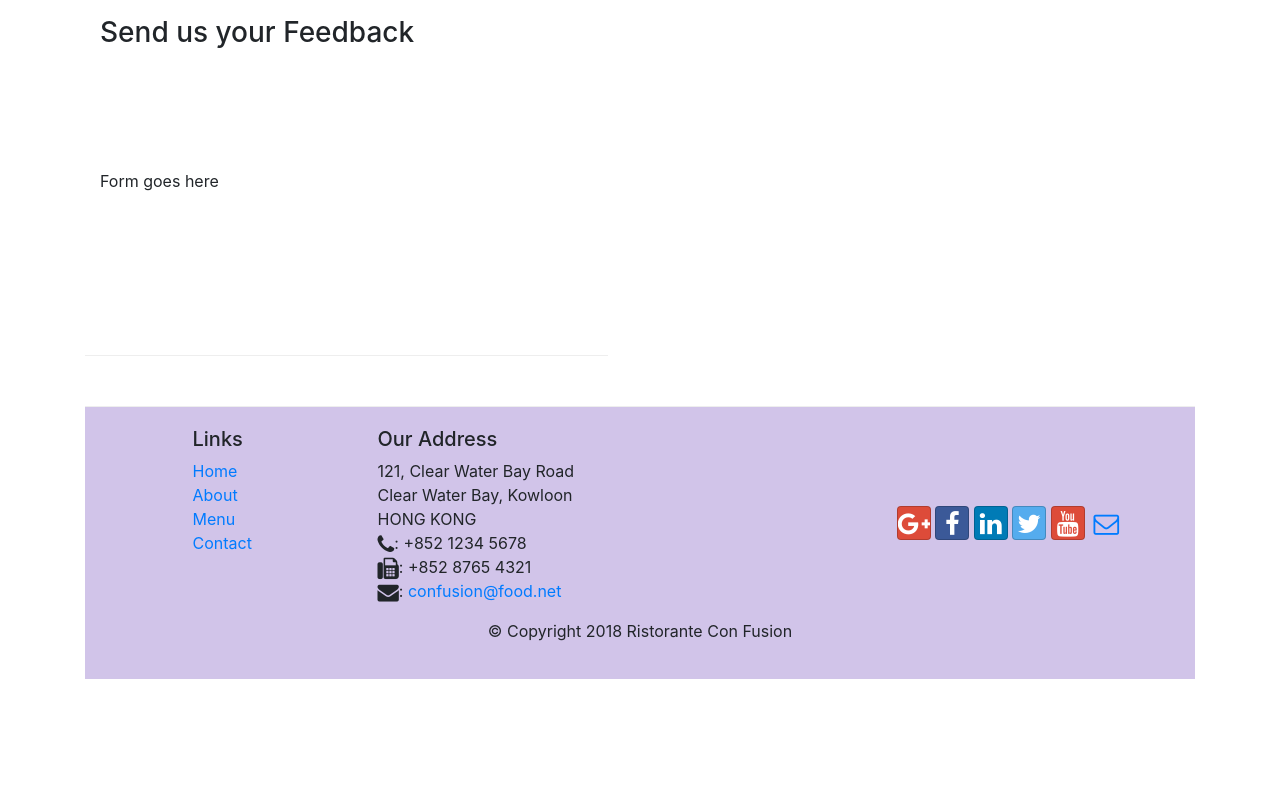
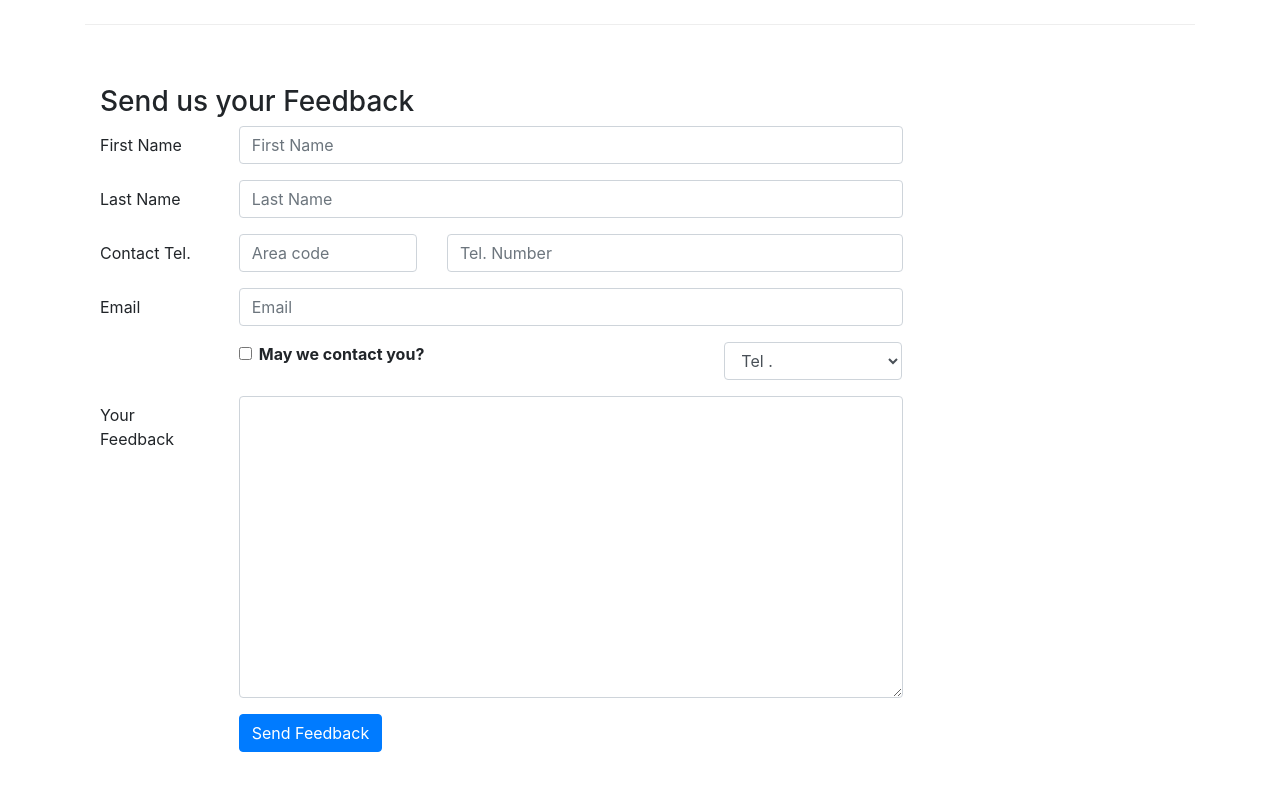
Before and after one commit to mayura1996/Front-End, a website: page contactus.html in a window 1280 px wide. Shown: the part 840-1640 px from the top of the page. Before the commit the page ends 1519 px from the top, so only its background shows below. Drawn offline with nearby package versions, Linux system fonts and the light colour scheme.

Commit message:
form done

```diff
--- a/contactus.html
+++ b/contactus.html
@@ -80,9 +80,10 @@
             </div>
             <div class="col-12 col-sm-11 offset-sm-1">
                 <div class="btn-group" role="group">
-                    <a role="button" class="btn btn-primary" href="tel: +85242345678"><i class="fa fa-phone"></i> Call</a>
+                    <a role="button" class="btn btn-primary" href="tel:+85212345678"><i class="fa fa-phone"></i> Call</a>
                     <a role="button" class="btn btn-info"><i class="fa fa-skype"></i> Skype</a>
-                    <a role="button" class="btn btn-success" href="mailto:confusion@food.net"><i class="fa fa-envelope"></i></i> Email</a>
+                    <a role="button" class="btn btn-success" href="mailto:confusion@food.net"><i class="fa fa-envelope-o"></i> Email</a>
+                </div>
             </div>
         </div>
 
@@ -91,7 +92,62 @@
               <h3>Send us your Feedback</h3>
            </div>
             <div class="col-12 col-md-9">
-                Form goes here
+                <form>
+                    <div class="form-group row">
+                        <label for="firstname" class="col-md-2 col-form-label">First Name</label>
+                        <div class="col-md-10">
+                            <input type="text" class="form-control" id="firstname" name="firstname" placeholder="First Name">
+                        </div>
+                    </div>
+                    <div class="form-group row">
+                        <label for="lastname" class="col-md-2 col-form-label">Last Name</label>
+                        <div class="col-md-10">
+                            <input type="text" class="form-control" id="lastname" name="lastname" placeholder="Last Name">
+                        </div>
+                    </div>
+                    <div class="form-group row">
+                        <label for="telnum" class="col-12 col-md-2 col-form-label">Contact Tel.</label>
+                        <div class="col-5 col-md-3">
+                            <input type="tel" class="form-control" id="areacode" name="areacode" placeholder="Area code">
+                        </div>
+                        <div class="col-7 col-md-7">
+                            <input type="tel" class="form-control" id="telnum" name="telnum" placeholder="Tel. Number">
+                        </div>
+                    </div>
+                    <div class="form-group row">
+                        <label for="emailid" class="col-md-2 col-form-label">Email</label>
+                        <div class="col-md-10">
+                            <input type="email" class="form-control" id="emailid" name="emailid" placeholder="Email">
+                        </div>
+                    </div>
+                    <div class="form-group row">
+                    <div class="col-md-6 offset-md-2">
+                        <div class="form-check">
+                            <input type="checkbox" class="form-check-input" name="approve" id="approve" value="">
+                            <label class="form-check-label" for="approve">
+                                <strong>May we contact you?</strong>
+                            </label>
+                        </div>
+                    </div>
+                    <div class="col-md-3 offset-md-1">
+                        <select class="form-control">
+                            <option>Tel .</option>
+                            <option>Email </option>
+                        </select>
+                    </div>
+                    </div>
+                    <div class="form-group row">
+                        <label for="feedback" class="col-md-2 col-form-label">Your Feedback</label>
+                        <div class="col-md-10">
+                            <textarea class="form-control" id="feedback" name="feedback" rows="12"></textarea>
+                        </div>
+                    </div>
+                    <div class="form-group row">
+                        <div class="offset-md-2 col-md-10">
+                            <button type="submit" class="btn btn-primary">Send Feedback</button>
+                        </div>
+                    </div>
+                </form>
             </div>
              <div class="col-12 col-md">
             </div>
@@ -105,8 +161,8 @@
                 <div class="col-4 offset-1 col-sm-2">
                     <h5>Links</h5>
                     <ul class="list-unstyled">
-                        <li><a href="./index.html">Home</a></li>
-                        <li><a href="./aboutus.html">About</a></li>
+                        <li><a href="#">Home</a></li>
+                        <li><a href="#">About</a></li>
                         <li><a href="#">Menu</a></li>
                         <li><a href="#">Contact</a></li>
                     </ul>
```
